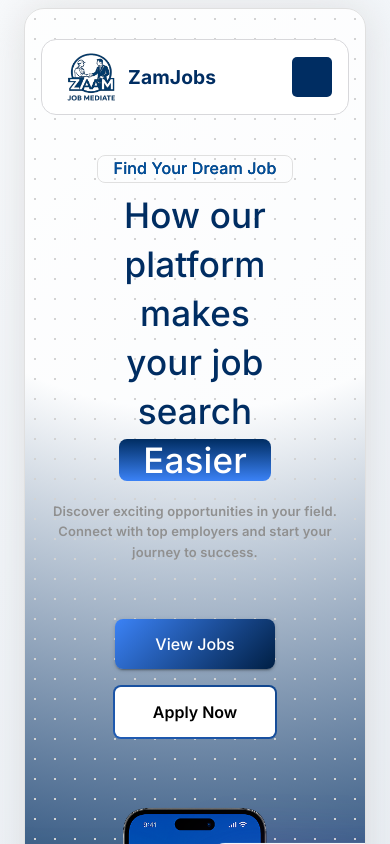
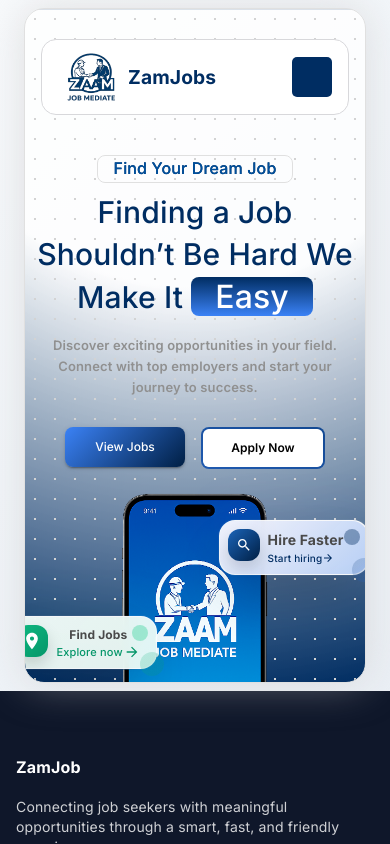
Before and after one commit to MhdRashidpadikkal/zam-jobs, a Next.js app: page / in a window 390 px wide. Shown: the top 844 px of the page. Built offline with nearby package versions, Linux system fonts and the light colour scheme; some icons are missing.

Commit message:
refactor : hero section responsive ui added

```diff
--- a/src/components/Hero.tsx
+++ b/src/components/Hero.tsx
@@ -1,6 +1,7 @@
 "use client";
 
-import { Box, Typography, Button, useTheme, Container, alpha, styled } from "@mui/material";
+import { Box, Typography, Button, useTheme, Container, alpha } from "@mui/material";
+import { styled } from "@mui/material/styles";
 import {
   Search as SearchIcon,
   LocationOn as LocationOnIcon,
@@ -33,7 +34,7 @@ const FloatingCard = styled(Box)(({ theme }) => ({
   backdropFilter: 'blur(8px)',
   borderRadius: 16,
   border: `1px solid ${alpha('#ffffff', 0.5)}`,
-  padding: theme.spacing(3),
+  padding: theme.breakpoints.down('md') ? theme.spacing(1) : theme.spacing(3),
   boxShadow: `
     0 25px 50px -12px ${alpha('#000000', 0.25)},
     0 0 0 1px ${alpha('#ffffff', 0.05)}
@@ -51,27 +52,37 @@ const FloatingCard = styled(Box)(({ theme }) => ({
 }));
 
 const IconContainer = styled(Box)(({ theme }) => ({
-  width: 48,
-  height: 48,
+  width: 32,
+  height: 32,
+
+  [theme.breakpoints.up('md')]: {
+    width: 48,
+    height: 48,
+  },
+
   borderRadius: 12,
   display: 'flex',
   alignItems: 'center',
   justifyContent: 'center',
   boxShadow: `0 8px 16px ${alpha('#000000', 0.15)}`,
   transition: 'all 0.3s ease',
+
   '&.emerald': {
     background: 'linear-gradient(135deg, #10b981, #059669)',
     '&:hover': {
       boxShadow: `0 8px 25px ${alpha('#10b981', 0.25)}`,
     },
   },
+
   '&.purple': {
-    background: `linear-gradient(135deg,rgb(27, 100, 184), ${theme.palette.primary.dark})`,
+    background: `linear-gradient(135deg, rgb(27, 100, 184), ${theme.palette.primary.dark})`,
     '&:hover': {
       boxShadow: `0 8px 25px ${alpha('rgb(27, 100, 184)', 0.25)}`,
     },
   },
 }));
+
+
 
 const ButtonWithRotate = ({ children }: { children: React.ReactNode }) => {
   const theme = useTheme();
@@ -192,19 +203,19 @@ export default function Hero() {
               variant="h2"
               component="h2"
               sx={{
-                fontSize: { xs: 35, md: 64 },
+                fontSize: { xs: 30, md: 56 },
                 fontWeight: 500,
                 color: "primary.main",
                 textAlign: "center",
                 lineHeight: 1.4,
-                px: 10
+                px: { xs: 0, md: 10 }
               }}
             >
-              How our platform makes your job search{" "}
+              Finding a Job Shouldn’t Be Hard We Make It{" "}
               <Box
                 component="span"
                 sx={{
-                  fontSize: { xs: 35, md: 64 },
+                  fontSize: { xs: 32, md: 58 },
                   fontWeight: 500,
                   textAlign: "center",
                   backgroundImage: `linear-gradient(180deg, rgba(0, 45, 98, 1), rgba(59, 130, 246, 1))`,
@@ -213,7 +224,7 @@ export default function Hero() {
                   borderRadius: 2,
                 }}
               >
-                Easier
+                Easy
               </Box>
             </Typography>
 
@@ -224,8 +235,7 @@ export default function Hero() {
                 alignItems: "center",
                 justifyContent: "space-between",
                 textAlign: "center",
-                gap: 4,
-                minHeight: "60vh",
+                minHeight: { xs: "43vh", md: "60vh" },
                 px: 2,
               }}
             >
@@ -238,7 +248,7 @@ export default function Hero() {
                   variant="h6"
                   sx={{
                     fontSize: { xs: "13px", md: "20px" },
-                    mb: 3,
+                    mb: { xs: 0, md: 3 },
                     mt: 2,
                     color: theme.palette.primary.contrastText,
                     maxWidth: "600px",
@@ -254,8 +264,7 @@ export default function Hero() {
                   display: "flex",
                   gap: 2,
                   justifyContent: "center",
-                  flexWrap: "wrap",
-                  mb: 5,
+                  mb: { xs: 0, md: 5 },
                 }}
               >
                 <motion.div
@@ -270,9 +279,9 @@ export default function Hero() {
                       textTransform: "none",
                       borderRadius: 2,
                       background: `linear-gradient(135deg,rgba(59, 130, 246, 1), ${theme.palette.primary.dark})`,
-                      minWidth: 160,
-                      height: 50,
-                      fontSize: "1rem",
+                      minWidth: { xs: 120, md: 160 },
+                      height: { xs: 40, md: 50 },
+                      fontSize: { xs: "12px", md: "1rem" },
                       "&:hover": {
                         transform: "translateY(-2px)",
                       },
@@ -312,11 +321,11 @@ export default function Hero() {
                 <MotionBox
               sx={{
                 position: 'absolute',
-                left: -258,
-                top: '50%',
+                left: { xs: -114, md: -238 },
+                top: { xs: 120, md: '70%' },
                 transform: 'translateY(-20%)',
-                width: 288,
-                height: 144,
+                width: { xs: 150, md: 288 },
+                height: { xs: 10, md: 144 },
               }}
               whileHover={{ scale: 1.05 }}
               transition={{ duration: 0.5 }}
@@ -333,13 +342,13 @@ export default function Hero() {
                   }}
                 />
 
-                <Box sx={{ position: 'relative', display: 'flex', alignItems: 'flex-start', gap: 2 }}>
+                <Box sx={{ position: 'relative', display: 'flex', alignItems: 'flex-start', gap: { xs: 1, md: 2 } }}>
                   <IconContainer className="emerald">
-                    <LocationOnIcon sx={{ color: 'white', fontSize: 24 }} />
+                    <LocationOnIcon sx={{ color: 'white', fontSize: { xs: 20, md: 24 } }} />
                   </IconContainer>
-                  <Box sx={{ flex: 1 }}>
-                    <Typography variant="h6" fontWeight="bold" sx={{ mb: 1 }}>
-                      Find Jobs Nearby
+                  <Box>
+                    <Typography variant="h6" fontWeight="bold" sx={{ fontSize: { xs: 12, md: 20 } }}>
+                      Find Jobs <Box sx={{ display: { xs: 'none', md: 'inline' } }}>Nearby</Box>
                     </Typography>
                     {/* <Typography variant="body2" color="text.secondary" sx={{ mb: 2 }}>
                       Verified local opportunities tailored for you.
@@ -349,7 +358,7 @@ export default function Hero() {
                         display: 'flex',
                         alignItems: 'center',
                         color: '#059669',
-                        fontSize: '0.875rem',
+                        fontSize: { xs: '11px', md: '0.875rem' },
                         fontWeight: 500,
                         cursor: 'pointer',
                         '&:hover .arrow': {
@@ -362,7 +371,7 @@ export default function Hero() {
                         className="arrow"
                         sx={{
                           fontSize: 16,
-                          ml: 0.5,
+                          ml: { xs: 0.2, md: 0.5 },
                           transition: 'transform 0.2s',
                         }}
                       />
@@ -376,8 +385,8 @@ export default function Hero() {
                     position: 'absolute',
                     bottom: -8,
                     right: -8,
-                    width: 32,
-                    height: 32,
+                    width: { xs: 24, md: 32 },
+                    height: { xs: 24, md: 32 },
                     background: 'linear-gradient(135deg, #10b981, #059669)',
                     borderRadius: '50%',
                     opacity: 0.2,
@@ -388,8 +397,8 @@ export default function Hero() {
                     position: 'absolute',
                     top: 8,
                     right: 8,
-                    width: 8,
-                    height: 8,
+                    width: { xs: 16, md: 24 },
+                    height: { xs: 16, md: 24 },
                     bgcolor: '#34d399',
                     borderRadius: '50%',
                     opacity: 0.4,
@@ -402,10 +411,10 @@ export default function Hero() {
             <MotionBox
               sx={{
                 position: 'absolute',
-                right: -228,
-                top: 32,
-                width: 288,
-                height: 144,
+                right: { xs: -100, md: -228 },
+                top: { xs: 22, md: 32 },
+                width: { xs: 150, md: 288 },
+                height: { xs: 10, md: 144 },
               }}
               whileHover={{ scale: 1.05 }}
               transition={{ duration: 0.5 }}
@@ -422,12 +431,12 @@ export default function Hero() {
                   }}
                 />
 
-                <Box sx={{ position: 'relative', display: 'flex', alignItems: 'flex-start', gap: 4 }}>
+                <Box sx={{ position: 'relative', display: 'flex', alignItems: 'flex-start', gap: { xs: 1, md: 4 } }}>
                   <IconContainer className="purple">
-                    <SearchIcon sx={{ color: 'white', fontSize: 24 }} />
+                    <SearchIcon sx={{ color: 'white', fontSize: theme => ({ xs: 16, md: 24 }) }} />
                   </IconContainer>
-                  <Box sx={{  }}>
-                    <Typography variant="h6" fontWeight="bold" sx={{ }}>
+                  <Box>
+                    <Typography variant="h6" fontWeight="bold" sx={{ fontSize: { xs: '14px', md: '1.25rem' } }}>
                       Hire Faster
                     </Typography>
                     {/* <Typography variant="body2" color="text.secondary" sx={{ mb: 2 }}>
@@ -438,7 +447,7 @@ export default function Hero() {
                         display: 'flex',
                         alignItems: 'center',
                         color: '#002D62',
-                        fontSize: '0.875rem',
+                        fontSize: { xs: '10px', md: '0.875rem' },
                         fontWeight: 500,
                         cursor: 'pointer',
                         '&:hover .arrow': {
@@ -450,8 +459,8 @@ export default function Hero() {
                       <ArrowForwardIcon
                         className="arrow"
                         sx={{
-                          fontSize: 16,
-                          ml: 0.5,
+                          fontSize: { xs: 12, md: 16 },
+                          ml: { xs: 0, md: 0.5 },
                           transition: 'transform 0.2s',
                         }}
                       />
@@ -465,8 +474,8 @@ export default function Hero() {
                     position: 'absolute',
                     bottom: -8,
                     right: -8,
-                    width: 32,
-                    height: 32,
+                    width: { xs: 24, md: 32 },
+                    height: { xs: 24, md: 32 },
                     background: 'linear-gradient(135deg,rgba(0, 45, 98, 1), rgba(59, 130, 246, 1))',
                     borderRadius: '50%',
                     opacity: 0.2,
@@ -477,8 +486,8 @@ export default function Hero() {
                     position: 'absolute',
                     top: 8,
                     right: 8,
-                    width: 8,
-                    height: 8,
+                    width: { xs: 16, md: 8 },
+                    height: { xs: 16, md: 8 },
                     bgcolor: 'rgba(0, 45, 98, 1)',
                     borderRadius: '50%',
                     opacity: 0.4,
--- a/src/components/RotatingBorderButton.tsx
+++ b/src/components/RotatingBorderButton.tsx
@@ -43,13 +43,13 @@ const RotatingBorderButton = () => {
           sx={{
             textTransform: "none",
             borderRadius: 2,
-            minWidth: 160,
-            height: 50,
-            fontSize: "1rem",
+            minWidth: { xs: 120, md: 160 },
+            height: { xs: 38, md: 48 },
+            fontSize: { xs: "12px", md: "1rem" },
             backgroundColor: "white",
             color: "black",
             fontWeight: 600,
-            paddingX: 2,
+            paddingX: { xs: 2, md: 4 },
             "&:hover": {
               backgroundColor: "#f0f0f0",
               transform: "translateY(-2px)",
```
